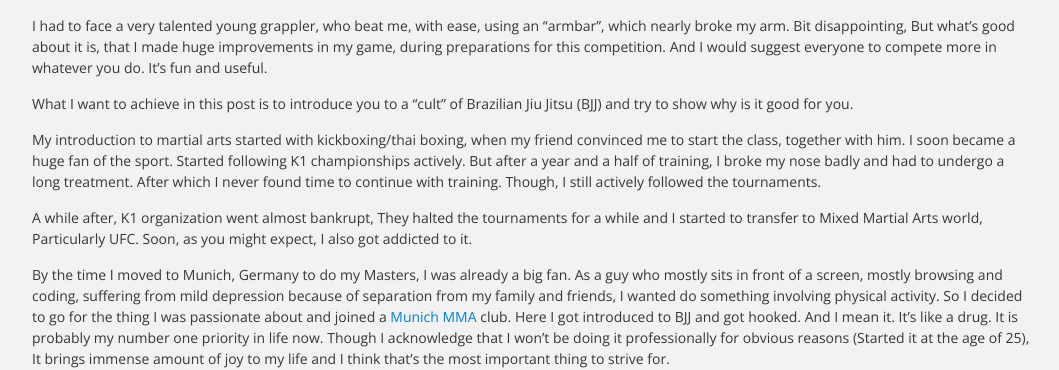
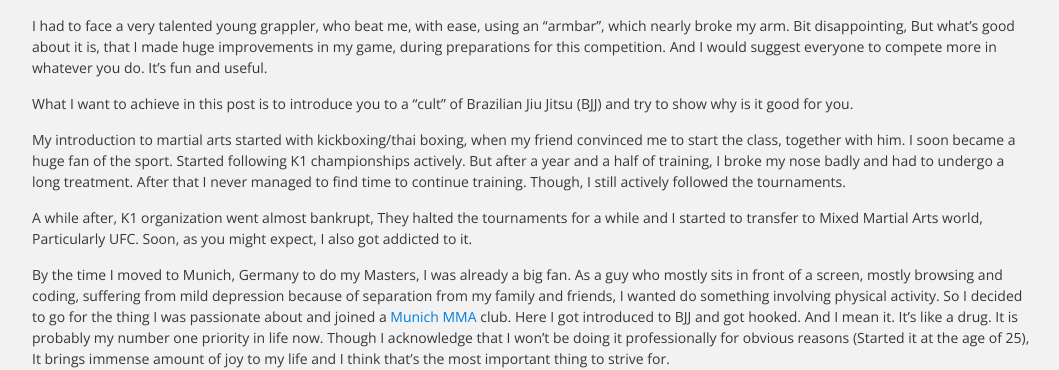
Before and after one commit to headshota/headshota.github.io, a Jekyll site: the page built from _posts/2014-09-07-martial-arts-fun.md, in a window 1280 px wide. Shown: the part 800-1170 px from the top of the page, without its empty margins (108-1167 px from the left). Built offline with Jekyll 4.4.1, drawn with Linux system fonts in a browser that asks for light colours.

Commit message:
Gramar fix #2

```diff
--- a/_posts/2014-09-07-martial-arts-fun.md
+++ b/_posts/2014-09-07-martial-arts-fun.md
@@ -14,7 +14,7 @@ I had to face a very talented young grappler, who beat me, with ease, using an "
 
 What I want to achieve in this post is to introduce you to a "cult" of Brazilian Jiu Jitsu (BJJ) and try to show why is it good for you.
 
-My introduction to martial arts started with kickboxing/thai boxing, when my friend convinced me to start the class, together with him. I soon became a huge fan of the sport. Started following K1 championships actively. But after a year and a half of training, I broke my nose badly and had to undergo a long treatment. After which I never found time to continue with training. Though, I still actively followed the tournaments.
+My introduction to martial arts started with kickboxing/thai boxing, when my friend convinced me to start the class, together with him. I soon became a huge fan of the sport. Started following K1 championships actively. But after a year and a half of training, I broke my nose badly and had to undergo a long treatment. After that I never managed to find time to continue training. Though, I still actively followed the tournaments.
 
 A while after, K1 organization went almost bankrupt, They halted the tournaments for a while and I started to transfer to Mixed Martial Arts world, Particularly UFC. Soon, as you might expect, I also got addicted to it.
 
```
